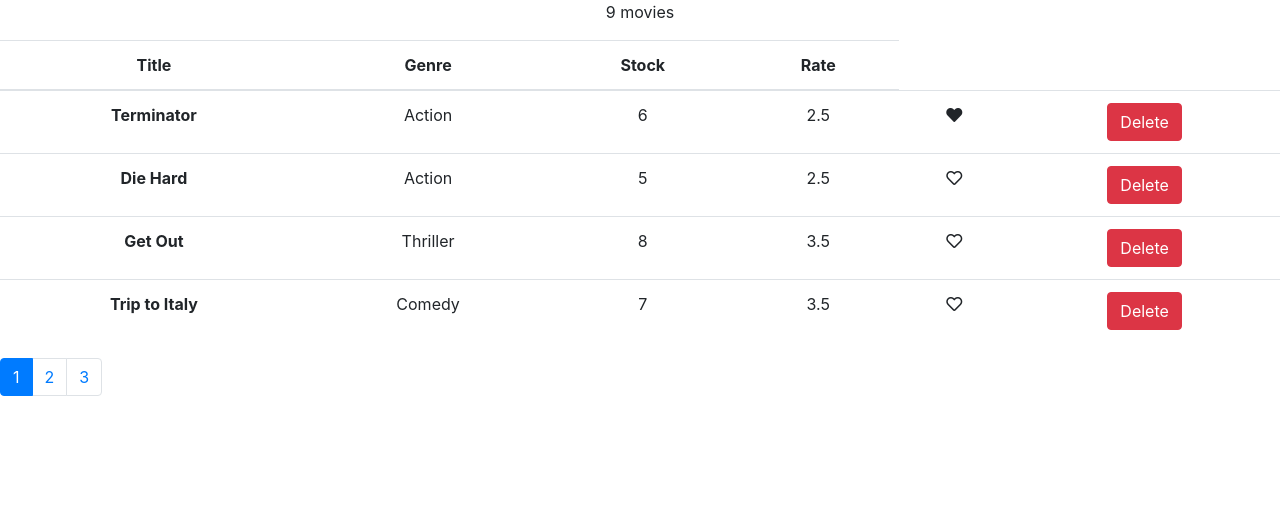
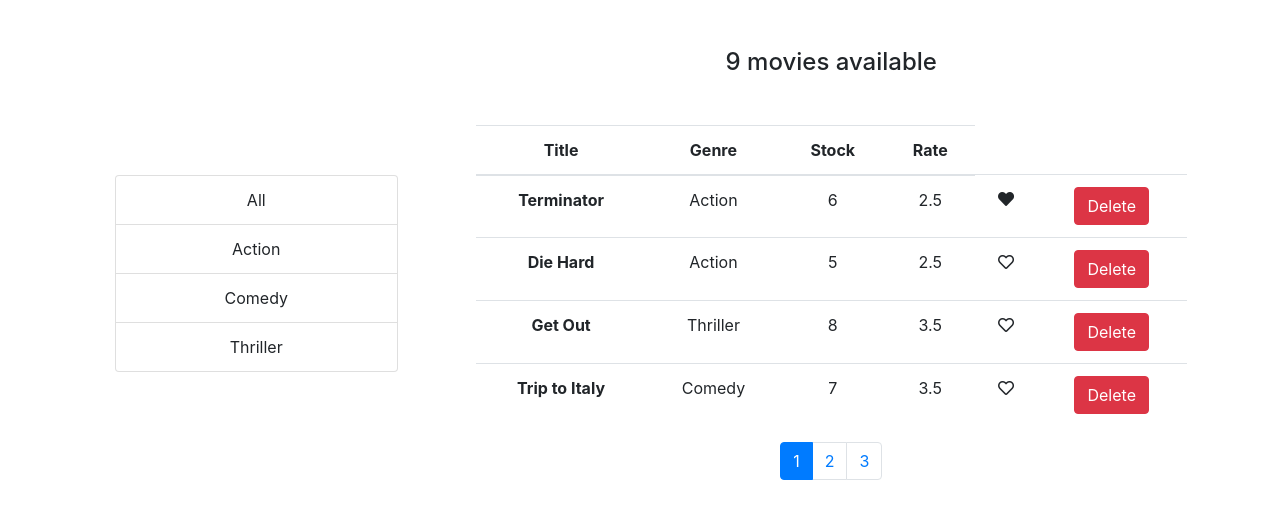
Before and after one commit to randularsw/React-tasks, a React (Create React App) app: page /movies in a window 1280 px wide. Shown: the top 518 px of the page. Built offline with nearby package versions, Linux system fonts and the light colour scheme.

Commit message:
Filter movies by genre

```diff
--- /dev/null
+++ b/src/components/listGroup.jsx
@@ -0,0 +1,13 @@
+import React from 'react';
+const ListGroup = (props) => {
+    const { items, onGenreSelect, selectedGenre } = props;
+    return (
+        <ul className="list-group">
+            {items.map(item =>(
+                <li style={{cursor: 'pointer'}} onClick={()=>onGenreSelect(item)} key={item._id} className={item===selectedGenre?'list-group-item active':'list-group-item'}>{item.name}</li>
+            ))}
+        </ul>
+    );
+}
+
+export default ListGroup;
--- a/src/components/movies.jsx
+++ b/src/components/movies.jsx
@@ -2,12 +2,20 @@ import React, { Component } from 'react';
 import { getMovies } from '../services/fakeMovieService';
 import Like from './like';
 import Pagination from './pagination';
+import ListGroup from './listGroup';
+import { getGenres } from '../services/fakeGenreService';
 
 export default class Movies extends Component {
     state = {
-        movies: getMovies(),
+        movies: [],
+        genres: [],
         pageSize: 4,
         currentPage: 1
+    }
+
+    componentDidMount() {
+        const genres = [{name: 'All',_id:1}, ...getGenres()];
+        this.setState({ movies: getMovies(), genres });
     }
 
     handleLike = (movie) => {
@@ -26,23 +34,31 @@ export default class Movies extends Component {
         this.setState({ currentPage: page });
     }
 
+    handleGenreSelect = (genre) => {
+        this.setState({ selectedGenre: genre, currentPage: 1 });
+    }
+
     paginate(items, pageNumber, pageSize) {
         const startIndex = (pageNumber - 1) * pageSize;
-        // console.log(items.slice(startIndex, startIndex+pageSize));
-        return items.slice(startIndex, startIndex+pageSize);
+        return items.slice(startIndex, startIndex + pageSize);
     }
 
     render() {
         const { length: count } = this.state.movies;
-        const { movies: allMovies, pageSize, currentPage } = this.state;
+        const { movies: allMovies, genres, pageSize, currentPage, selectedGenre } = this.state;
         if (count === 0) {
-            return <p>No movies yet.</p>
+            return <h4>No movies yet.</h4>
         }
-        const movies = this.paginate(allMovies, currentPage, pageSize);
+        const filtered = selectedGenre && selectedGenre._id!==1 ? allMovies.filter(m => m.genre._id === selectedGenre._id) : allMovies;
+        const movies = this.paginate(filtered, currentPage, pageSize);
         return (
-            <React.Fragment>
-                <p>{count} movies</p>
-                <table className="table">
+            <div className="row container-fluid">
+                <div className="col-3" style={{ marginTop: '175px', marginLeft: '100px' }}>
+                    <ListGroup items={genres} selectedGenre={selectedGenre} onGenreSelect={this.handleGenreSelect} />
+                </div>
+                <div className="col m-5">
+                    <h4>{filtered.length} movies available</h4>
+                    <table className="table mt-5">
                         <thead>
                             <tr>
                                 <th scope="col">Title</th>
@@ -64,8 +80,11 @@ export default class Movies extends Component {
                             ))}
                         </tbody>
                     </table>
-                <Pagination count={count} pageSize={pageSize} currentPage={currentPage} onPageChange={this.handlePageChange} />
-            </React.Fragment>
+                    <div className='d-flex justify-content-center'>
+                        <Pagination count={filtered.length} pageSize={pageSize} currentPage={currentPage} onPageChange={this.handlePageChange} />
+                    </div>
+                </div>
+            </div>
         );
     }
 }
--- a/src/components/pagination.jsx
+++ b/src/components/pagination.jsx
@@ -3,7 +3,7 @@ import React from 'react';
 const Pagination = (props) => {
     const { count, pageSize, currentPage, onPageChange } = props;
     const pageCount = Math.ceil(count / pageSize);
-    // console.log(currentPage);
+    // console.log(pageCount);
     if (pageCount === 1) return null;
     let pages = [];
     for (let i = 0; i < pageCount; i++) {
```
Lines whose indentation alone changed are shown as unchanged.
